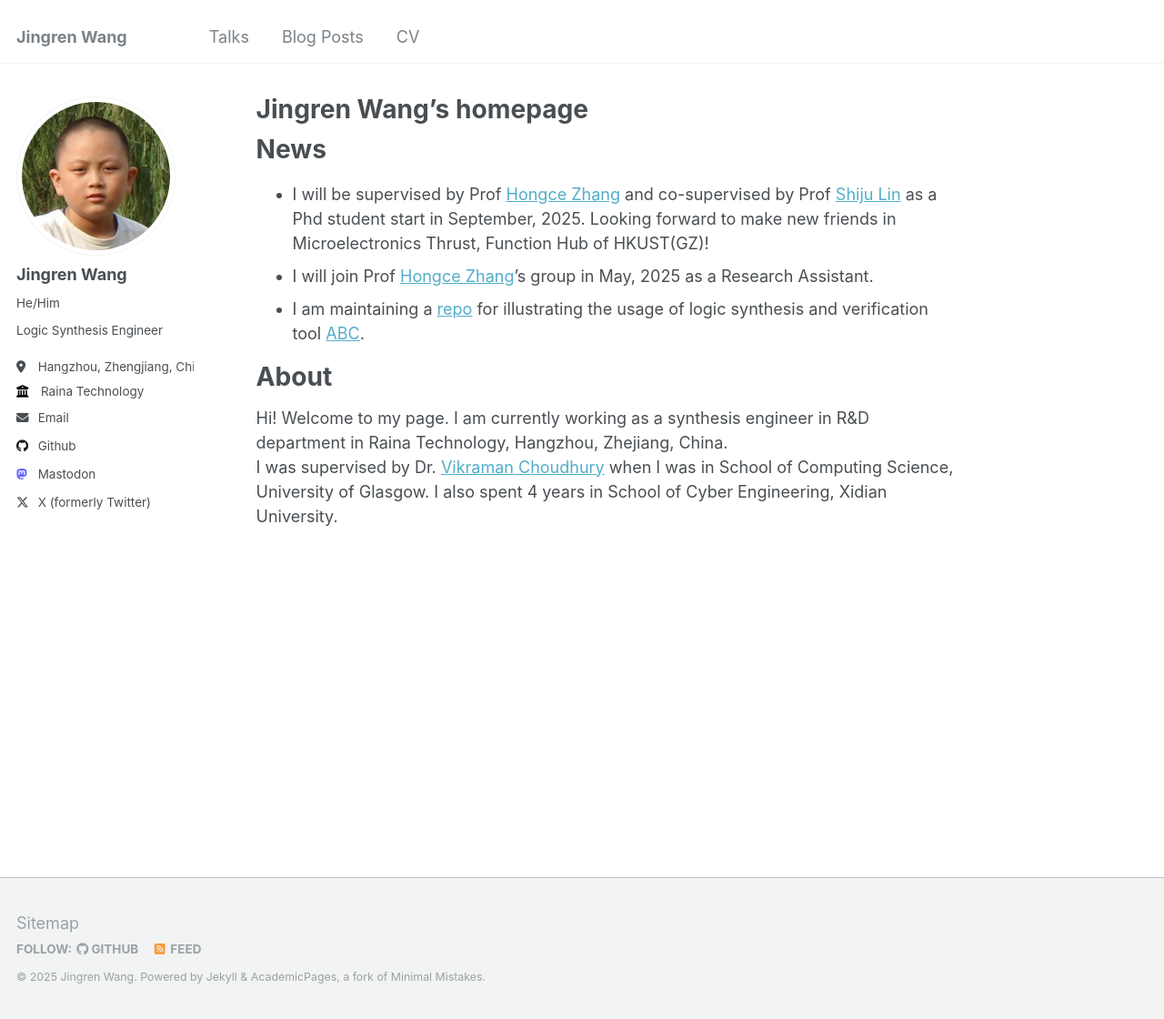
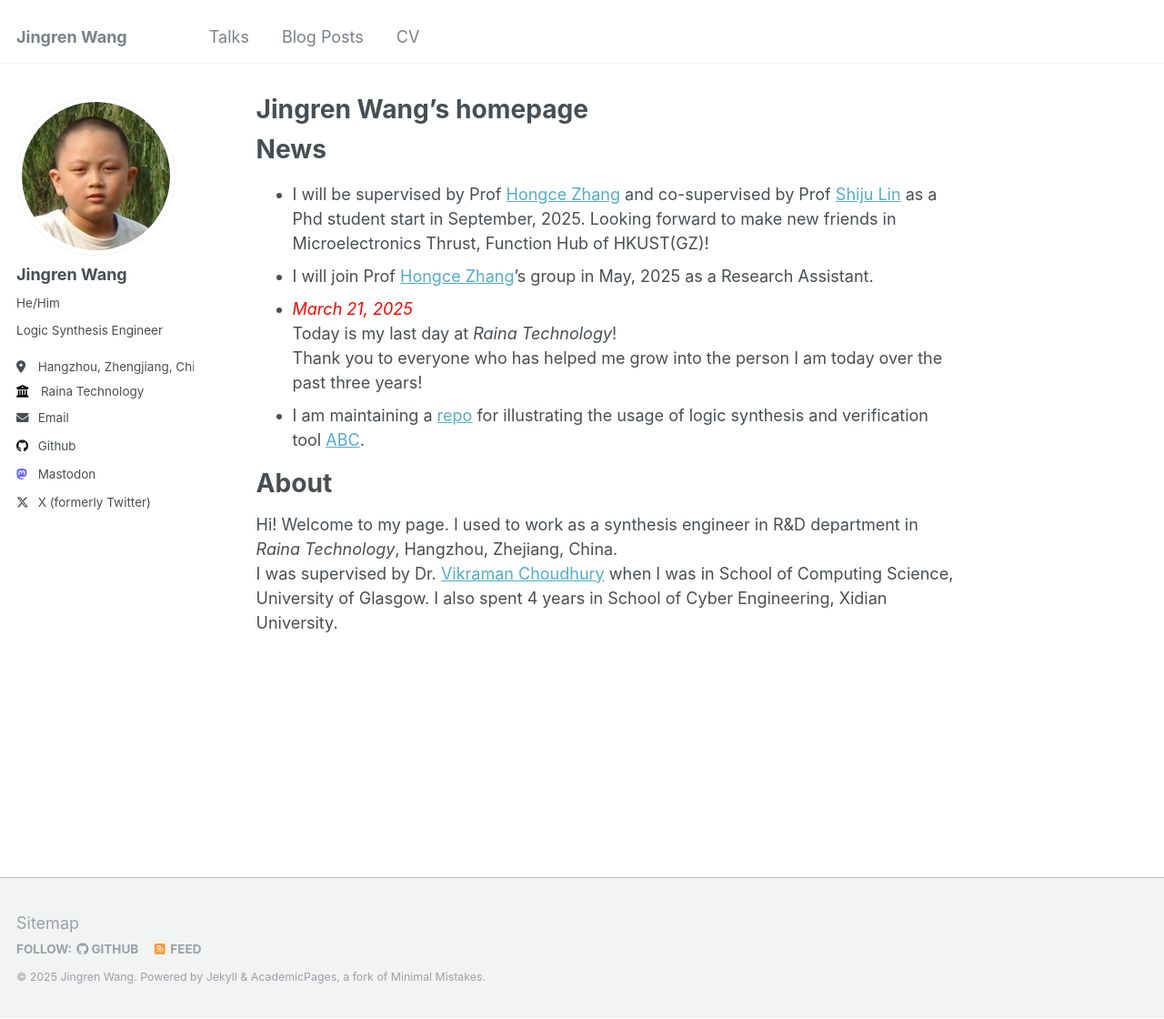
Before and after one commit to wjrforcyber/wjrforcyber.github.io, a Jekyll site: the page built from _pages/about.md, in a window 1280 px wide and 1120 px high. Shown: the whole window at 91% size. Built offline with Jekyll 4.4.1, drawn with Linux system fonts in a browser that asks for light colours.

Commit message:
Update
Signed-off-by: JingrenWang <wjrforcyber@163.com>

```diff
--- a/_pages/about.md
+++ b/_pages/about.md
@@ -11,11 +11,12 @@ News
 ======
 - I will be supervised by Prof [Hongce Zhang](http://hongcezh.people.ust.hk) and co-supervised by Prof [Shiju Lin](https://shijulin.github.io) as a Phd student start in September, 2025. Looking forward to make new friends in Microelectronics Thrust, Function Hub of HKUST(GZ)!
 - I will join Prof [Hongce Zhang](http://hongcezh.people.ust.hk)'s group in May, 2025 as a Research Assistant.
+- <span style="color:red">*March 21, 2025*</span><br/>Today is my last day at *Raina Technology*!<br/>Thank you to everyone who has helped me grow into the person I am today over the past three years!
 - I am maintaining a [repo](https://github.com/wjrforcyber/ABCPaperCheck) for illustrating the usage of logic synthesis and verification tool [ABC](https://github.com/berkeley-abc/abc).
 
 About
 ======
-Hi! Welcome to my page. I am currently working as a synthesis engineer in R&D department in Raina Technology, Hangzhou, Zhejiang, China.
+Hi! Welcome to my page. I used to work as a synthesis engineer in R&D department in *Raina Technology*, Hangzhou, Zhejiang, China.
 <br>I was supervised by Dr. [Vikraman Choudhury](https://vikraman.org) when I was in School of Computing Science, University of Glasgow. I also spent 4 years in School of Cyber Engineering, Xidian University.
 
 
```
